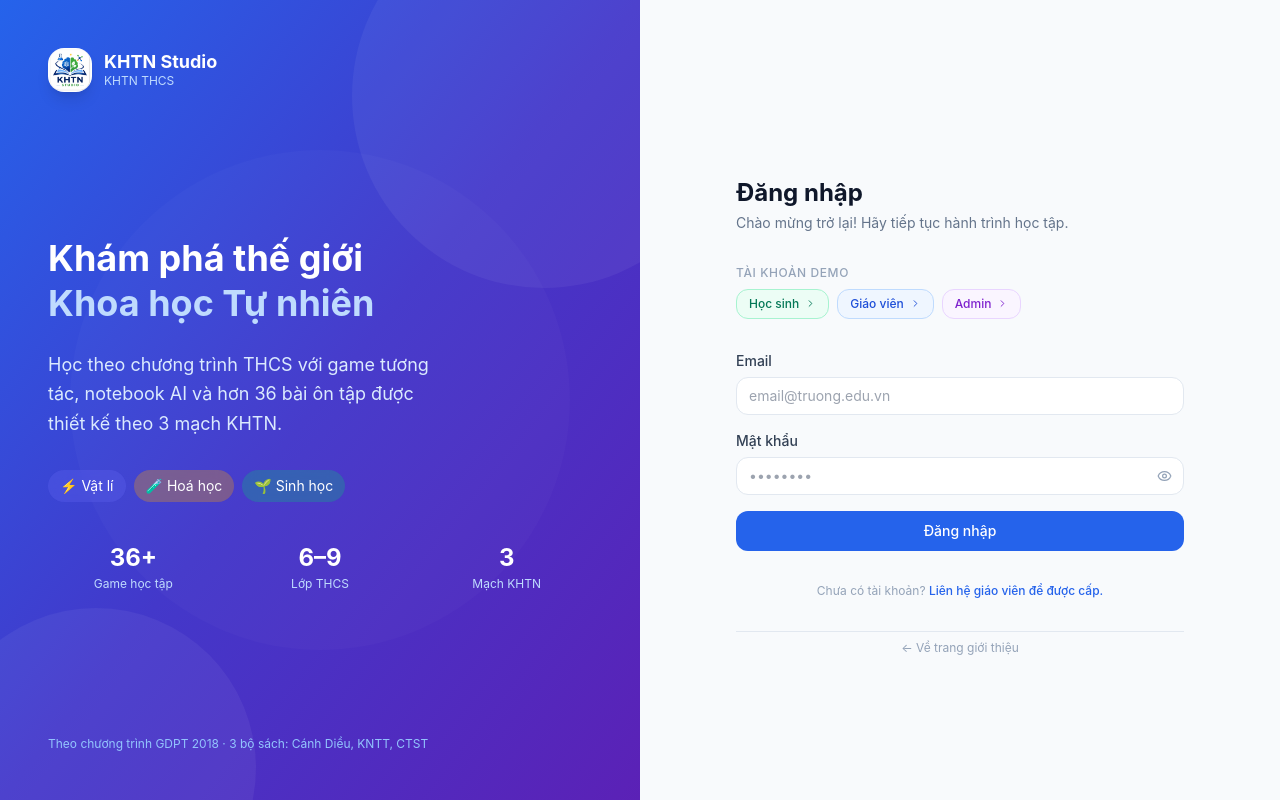
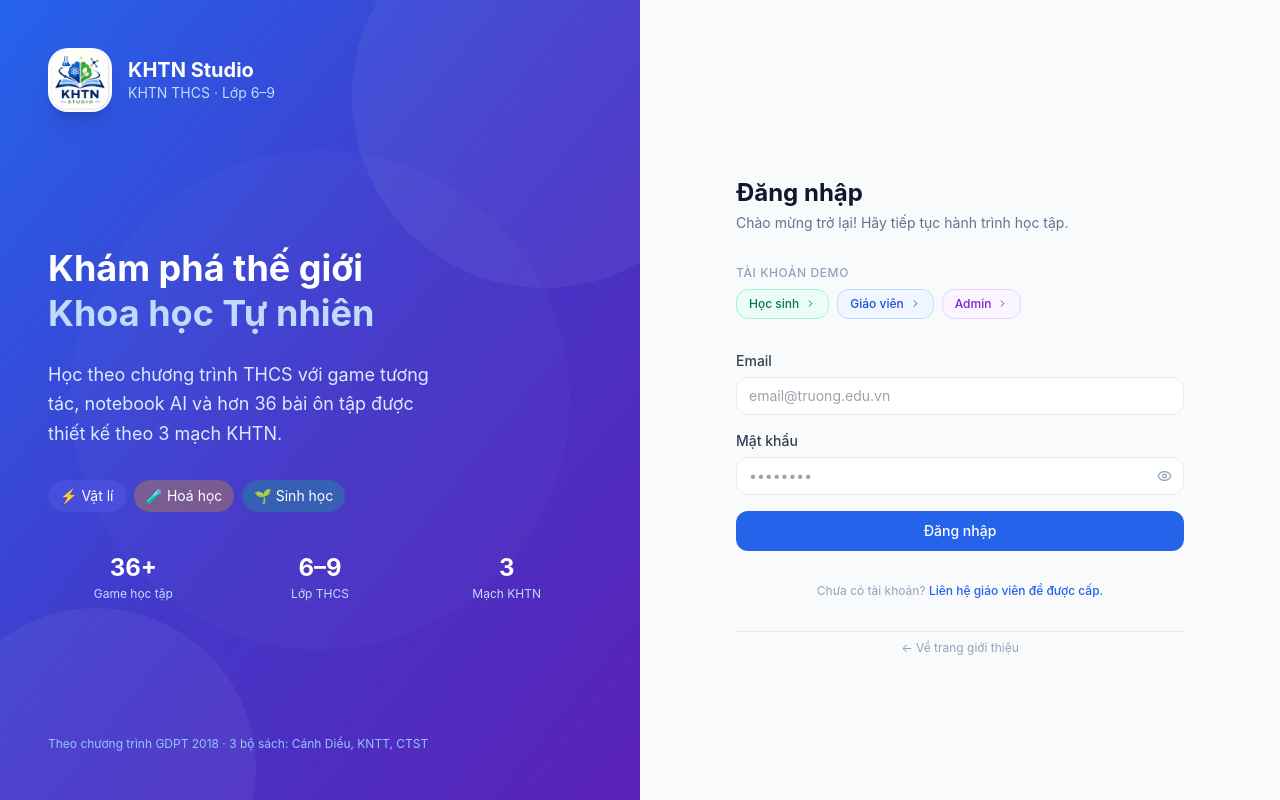
Before and after one commit to thaodtt-tech/khtn-studio, a Next.js app: page /login in a window 1280 px wide. Built offline with nearby package versions, Linux system fonts and the light colour scheme.

Commit message:
Make logo larger and more visible (64px on login, 36px on navbar)

```diff
--- a/app/login/page.tsx
+++ b/app/login/page.tsx
@@ -56,11 +56,11 @@ export default function LoginPage() {
         <div className="absolute top-1/2 left-1/2 -translate-x-1/2 -translate-y-1/2 w-[500px] h-[500px] bg-white/[0.02] rounded-full" />
 
         {/* Logo */}
-        <div className="relative flex items-center gap-3">
-          <Image src="/logo.png" alt={APP_NAME} width={44} height={44} className="rounded-xl shadow-lg" />
+        <div className="relative flex items-center gap-4">
+          <Image src="/logo.png" alt={APP_NAME} width={64} height={64} className="rounded-2xl shadow-xl" />
           <div>
-            <div className="text-white font-bold text-lg leading-tight">{APP_NAME}</div>
-            <div className="text-blue-200 text-xs">KHTN THCS</div>
+            <div className="text-white font-bold text-xl leading-tight">{APP_NAME}</div>
+            <div className="text-blue-200 text-sm">KHTN THCS · Lớp 6–9</div>
           </div>
         </div>
 
--- a/app/page.tsx
+++ b/app/page.tsx
@@ -110,8 +110,8 @@ export default function LandingPage() {
       <nav className="fixed top-0 inset-x-0 z-50 bg-white/80 backdrop-blur border-b border-slate-100">
         <div className="max-w-6xl mx-auto px-6 h-14 flex items-center justify-between">
           <div className="flex items-center gap-2.5">
-            <Image src="/logo.png" alt={APP_NAME} width={32} height={32} className="rounded-xl" />
-            <span className="font-bold text-slate-900">{APP_NAME}</span>
+            <Image src="/logo.png" alt={APP_NAME} width={36} height={36} className="rounded-xl" />
+            <span className="font-bold text-slate-900 text-base">{APP_NAME}</span>
           </div>
           <div className="flex items-center gap-3">
             <Link href="/games" className="hidden sm:flex items-center gap-1 text-sm text-slate-600 hover:text-slate-900 transition-colors">
```
Also changed, not shown: 1 other file (tests, documents, lock files or other folders).
